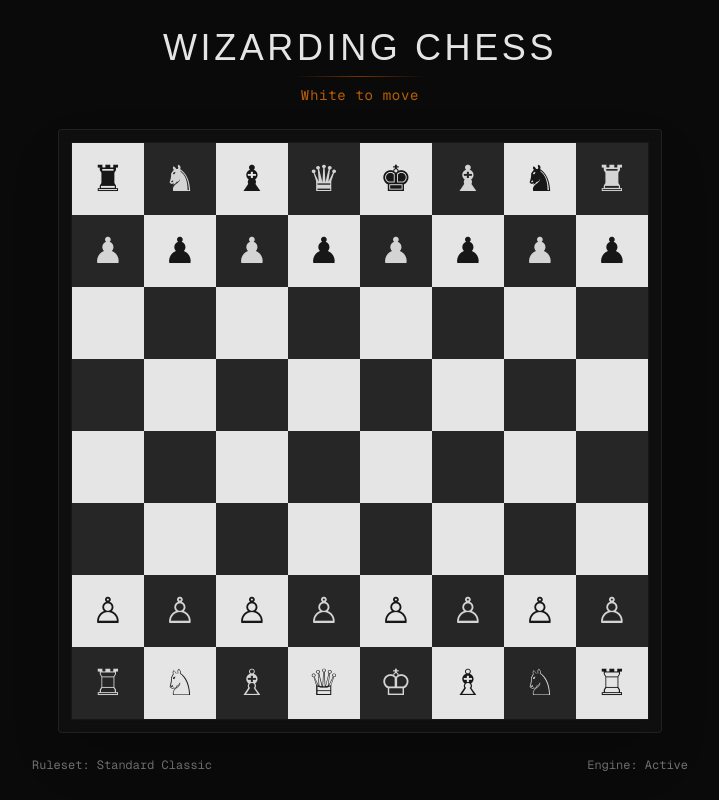
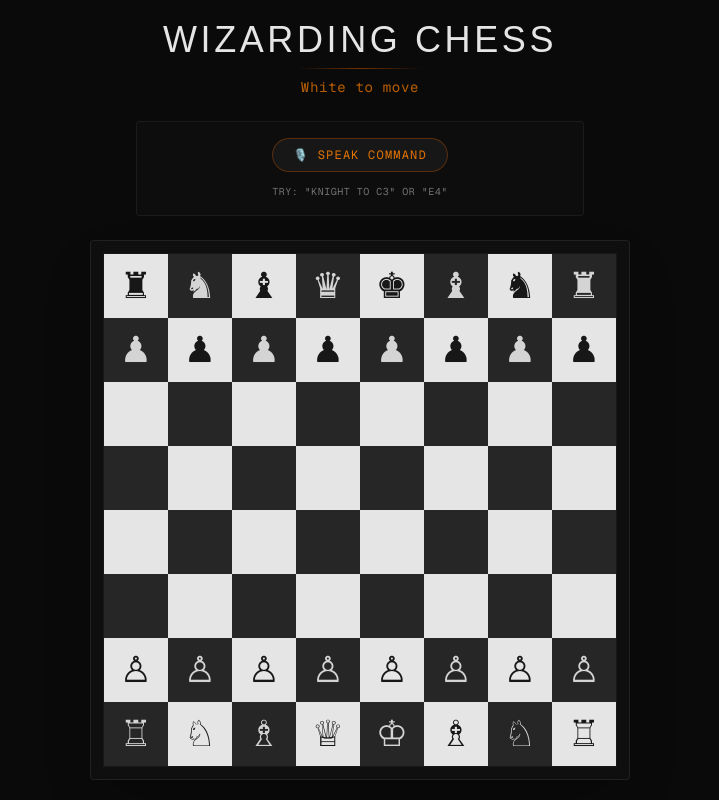
Before and after one commit to Amy-code658/wizard-chess, a Next.js app: page / in a window 1280 px wide. Shown: the whole page, without its empty margins (280-999 px from the left). Built offline with nearby package versions, Linux system fonts and the light colour scheme.

Commit message:
integrated web speech api for verbal move commands

```diff
--- a/src/app/page.tsx
+++ b/src/app/page.tsx
@@ -1,10 +1,8 @@
-"use main";
 'use client';
 
-import React, { useState, useEffect } from 'react';
+import React, { useState, useEffect, useRef } from 'react';
 import { Chess, Square, PieceSymbol, Color } from 'chess.js';
 
-// Types for our component state
 type BoardRepresentation = ({ type: PieceSymbol; color: Color; square: Square } | null)[][];
 
 export default function WizardChess() {
@@ -14,85 +12,160 @@ export default function WizardChess() {
   const [possibleMoves, setPossibleMoves] = useState<string[]>([]);
   const [gameStatus, setGameStatus] = useState<string>('White to move');
 
-  // Initialize game engine on mount to prevent SSR mismatches
+  // Voice Recognition States
+  const [isListening, setIsListening] = useState<boolean>(false);
+  const [transcript, setTranscript] = useState<string>('');
+  const [voiceError, setVoiceError] = useState<string>('');
+  const recognitionRef = useRef<any>(null);
+
   useEffect(() => {
     const chessInstance = new Chess();
     setGame(chessInstance);
     setBoard(chessInstance.board());
+
+    // Initialize Web Speech API
+    const SpeechRecognition = (window as any).SpeechRecognition || (window as any).webkitSpeechRecognition;
+    if (SpeechRecognition) {
+      const recognition = new SpeechRecognition();
+      recognition.continuous = false;
+      recognition.interimResults = false;
+      recognition.lang = 'en-US';
+
+      recognition.onstart = () => {
+        setIsListening(true);
+        setVoiceError('');
+        setTranscript('Listening for command...');
+      };
+
+      recognition.onerror = (event: any) => {
+        console.error('Speech error', event);
+        setVoiceError(`Spell failed: ${event.error}`);
+        setIsListening(false);
+      };
+
+      recognition.onend = () => {
+        setIsListening(false);
+      };
+
+      recognition.onresult = (event: any) => {
+        const command = event.results[0][0].transcript;
+        setTranscript(`"${command}"`);
+        handleVoiceCommand(command, chessInstance);
+      };
+
+      recognitionRef.current = recognition;
+    } else {
+      setVoiceError('Your browser browser does not support voice spells.');
+    }
   }, []);
 
   if (!game) return <div className="min-h-screen bg-neutral-950 flex items-center justify-center text-neutral-400">Loading Chamber...</div>;
+
+  // The Magic Spell Parser
+  const handleVoiceCommand = (rawText: string, currentGame: Chess) => {
+    const cleanText = rawText.toLowerCase().replace(/[^a-z0-9\s]/g, '').trim();
+
+    // 1. Locate the destination square coordinate (e.g., e4, f3)
+    const squareRegex = /[a-h][1-8]/;
+    const match = cleanText.match(squareRegex);
+
+    if (!match) {
+      setVoiceError('Could not resolve destination square coordinates.');
+      return;
+    }
+    const targetSquare = match[0];
+
+    // 2. Map piece spoken vocabulary to shorthand notation character prefixes
+    let piecePrefix = '';
+    if (cleanText.includes('knight') || cleanText.includes('night')) piecePrefix = 'N';
+    else if (cleanText.includes('bishop')) piecePrefix = 'B';
+    else if (cleanText.includes('rook') || cleanText.includes('look')) piecePrefix = 'R';
+    else if (cleanText.includes('queen')) piecePrefix = 'Q';
+    else if (cleanText.includes('king')) piecePrefix = 'K';
+
+    // Construct standard algebraic notation token (e.g., Nf3, e4)
+    const sanMove = `${piecePrefix}${targetSquare}`;
+
+    try {
+      const move = currentGame.move(sanMove);
+      if (move) {
+        // Handle physical state synchronization block
+        setBoard(currentGame.board());
+        setSelectedSquare(null);
+        setPossibleMoves([]);
+        updateGameStatus(currentGame);
+      }
+    } catch (err) {
+      // If direct notation parsing fails, try evaluating pieces that can reach the square
+      attemptAdvancedFallbackParsing(piecePrefix || 'p', targetSquare as Square, currentGame);
+    }
+  };
+
+  // Fallback parsing handles ambiguous context (e.g., "Pawn to E4" when engine expects just "e4")
+  const attemptAdvancedFallbackParsing = (pieceType: string, toSquare: Square, currentGame: Chess) => {
+    const validMoves = currentGame.moves({ verbose: true });
+    const matchingMove = validMoves.find(
+      (m) => m.piece === pieceType && m.to === toSquare && m.color === currentGame.turn()
+    );
+
+    if (matchingMove) {
+      currentGame.move({ from: matchingMove.from, to: matchingMove.to });
+      setBoard(currentGame.board());
+      setSelectedSquare(null);
+      setPossibleMoves([]);
+      updateGameStatus(currentGame);
+    } else {
+      setVoiceError(`Illegal move sequence attempted.`);
+    }
+  };
+
+  const toggleListening = () => {
+    if (!recognitionRef.current) return;
+    if (isListening) {
+      recognitionRef.current.stop();
+    } else {
+      recognitionRef.current.start();
+    }
+  };
 
   const handleSquareClick = (squareRepresentation: Square) => {
     const piece = game.get(squareRepresentation);
     const isCurrentPlayerPiece = piece && piece.color === game.turn();
 
-    // Phase 1: Selecting a piece to move
     if (isCurrentPlayerPiece) {
       setSelectedSquare(squareRepresentation);
-      // Fetch valid destination squares for the highlighted piece
       const moves = game.moves({ square: squareRepresentation, verbose: true });
       setPossibleMoves(moves.map((m) => m.to));
       return;
     }
 
-    // Phase 2: Attempting a move to a destination square
     if (selectedSquare) {
-      const moveAttempt = {
-        from: selectedSquare,
-        to: squareRepresentation,
-        promotion: 'q', // Automatically promote to Queen for simplicity
-      };
-
       try {
-        // Inspect if the move is a capture before executing for combat logic
-        const moves = game.moves({ square: selectedSquare, verbose: true });
-        const targetMove = moves.find((m) => m.to === squareRepresentation);
-        const isCapture = targetMove && targetMove.captured;
-
-        const move = game.move(moveAttempt);
-
+        const move = game.move({ from: selectedSquare, to: squareRepresentation, promotion: 'q' });
         if (move) {
-          // Execution Phase
-          if (isCapture) {
-            // Future placeholder: triggerShatterAnimation(squareRepresentation)
-            console.log(`Wizarding Combat: Piece smashed on ${squareRepresentation}`);
-          }
-
-          // Sync underlying engine state to UI state
           setBoard(game.board());
           setSelectedSquare(null);
           setPossibleMoves([]);
-          updateGameStatus();
+          updateGameStatus(game);
         }
       } catch (error) {
-        // Handle illegal selection attempts gracefully
         setSelectedSquare(null);
         setPossibleMoves([]);
       }
     }
   };
 
-  const updateGameStatus = () => {
-    if (game.isCheckmate()) {
-      setGameStatus(`Checkmate! Game Over.`);
-    } else if (game.isDraw()) {
-      setGameStatus('Stalemate! The match is a draw.');
-    } else if (game.inCheck()) {
-      setGameStatus(`Check! ${game.turn() === 'w' ? 'White' : 'Black'} is under attack.`);
-    } else {
-      setGameStatus(`${game.turn() === 'w' ? 'White' : 'Black'} to move`);
-    }
+  const updateGameStatus = (currentGame: Chess) => {
+    if (currentGame.isCheckmate()) setGameStatus('Checkmate! Game Over.');
+    else if (currentGame.isDraw()) setGameStatus('Match ended in a Draw.');
+    else if (currentGame.inCheck()) setGameStatus(`Check! ${currentGame.turn() === 'w' ? 'White' : 'Black'} is threatened.`);
+    else setGameStatus(`${currentGame.turn() === 'w' ? 'White' : 'Black'} to move`);
   };
 
   const getUnicodePiece = (type: PieceSymbol, color: Color) => {
     const pieces: Record<PieceSymbol, { w: string; b: string }> = {
-      p: { w: '♙', b: '♟' },
-      r: { w: '♖', b: '♜' },
-      n: { w: '♘', b: '♞' },
-      b: { w: '♗', b: '♝' },
-      q: { w: '♕', b: '♛' },
-      k: { w: '♔', b: '♚' },
+      p: { w: '♙', b: '♟' }, r: { w: '♖', b: '♜' }, n: { w: '♘', b: '♞' },
+      b: { w: '♗', b: '♝' }, q: { w: '♕', b: '♛' }, k: { w: '♔', b: '♚' },
     };
     return pieces[type][color];
   };
@@ -101,19 +174,35 @@ export default function WizardChess() {
     <main className="min-h-screen bg-neutral-950 text-neutral-100 flex flex-col items-center justify-center p-4 selection:bg-amber-900/50">
       <div className="max-w-2xl w-full flex flex-col items-center gap-6">
 
-        {/* Header Branding */}
         <header className="text-center space-y-2">
           <h1 className="text-4xl font-light tracking-widest text-neutral-200 uppercase">Wizarding Chess</h1>
           <div className="h-[1px] w-32 bg-gradient-to-r from-transparent via-amber-700/60 to-transparent mx-auto" />
           <p className="text-sm font-mono tracking-wider text-amber-600/80">{gameStatus}</p>
         </header>
 
-        {/* Chessboard Grid */}
+        {/* Voice Control Hub panel */}
+        <div className="w-full max-w-md bg-neutral-900/30 border border-neutral-800/60 rounded p-4 flex flex-col items-center gap-3 text-center">
+          <button
+            onClick={toggleListening}
+            className={`px-5 py-2 rounded-full font-mono text-xs tracking-widest uppercase transition-all duration-300 border
+              ${isListening
+                ? 'bg-red-950/40 border-red-500/50 text-red-400 shadow-[0_0_15px_rgba(239,68,68,0.2)] animate-pulse'
+                : 'bg-neutral-900 border-amber-700/40 text-amber-600 hover:border-amber-600'
+              }`}
+          >
+            {isListening ? '⚡ Casting Spell... ⚡' : '🎙️ Speak Command'}
+          </button>
+
+          {transcript && <p className="text-sm italic text-neutral-400 font-serif">{transcript}</p>}
+          {voiceError && <p className="text-xs font-mono text-red-500/90">{voiceError}</p>}
+          <p className="text-[10px] text-neutral-500 font-mono uppercase tracking-wider">Try: "Knight to C3" or "E4"</p>
+        </div>
+
+        {/* Board Container */}
         <div className="border border-neutral-800/80 p-3 bg-neutral-900/40 rounded shadow-2xl backdrop-blur-sm">
           <div className="grid grid-cols-8 border border-neutral-900">
             {board.map((row, rowIndex) =>
               row.map((piece, colIndex) => {
-                // Generate traditional algebraic coordinates (e.g., a8, h1)
                 const file = String.fromCharCode(97 + colIndex);
                 const rank = 8 - rowIndex;
                 const squareCoord = `${file}${rank}` as Square;
@@ -127,18 +216,15 @@ export default function WizardChess() {
                     key={squareCoord}
                     onClick={() => handleSquareClick(squareCoord)}
                     className={`
-                      w-14 h-14 sm:w-18 sm:h-18 flex items-center justify-center text-3xl sm:text-4xl
+                      w-12 h-12 sm:w-16 sm:h-16 flex items-center justify-center text-3xl sm:text-4xl
                       transition-all duration-200 relative outline-none font-light
                       ${isDark ? 'bg-neutral-800 text-neutral-300' : 'bg-neutral-200 text-neutral-900'}
                       ${isSelected ? 'ring-2 ring-amber-600 ring-inset z-10' : ''}
                     `}
                   >
-                    {/* Visual target marker for legal moves */}
                     {isHighlightedDestination && (
-                      <span className="absolute w-3.5 h-3.5 rounded-full bg-amber-600/50 pointer-events-none" />
+                      <span className="absolute w-3 h-3 rounded-full bg-amber-600/50 pointer-events-none" />
                     )}
-
-                    {/* Render piece token if exists */}
                     {piece && (
                       <span className="transform select-none transition-transform active:scale-95">
                         {getUnicodePiece(piece.type, piece.color)}
@@ -150,12 +236,6 @@ export default function WizardChess() {
             )}
           </div>
         </div>
-
-        {/* Footer controls */}
-        <footer className="w-full flex justify-between px-2 text-xs font-mono text-neutral-500">
-          <span>Ruleset: Standard Classic</span>
-          <span>Engine: Active</span>
-        </footer>
       </div>
     </main>
   );
```
